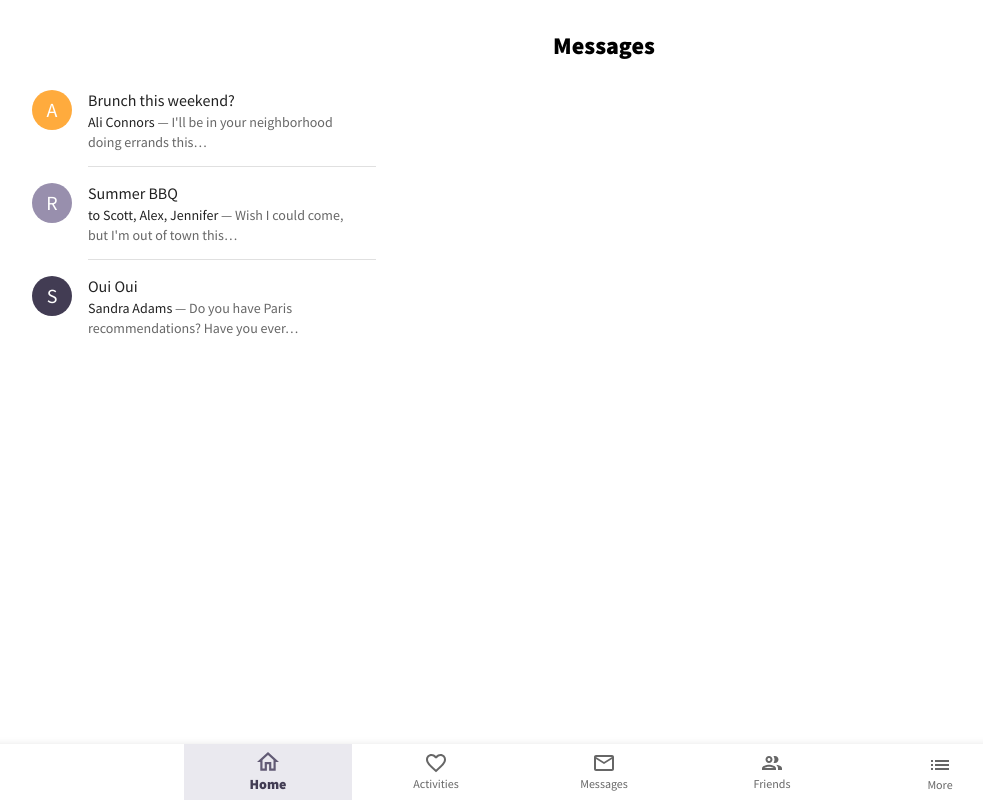
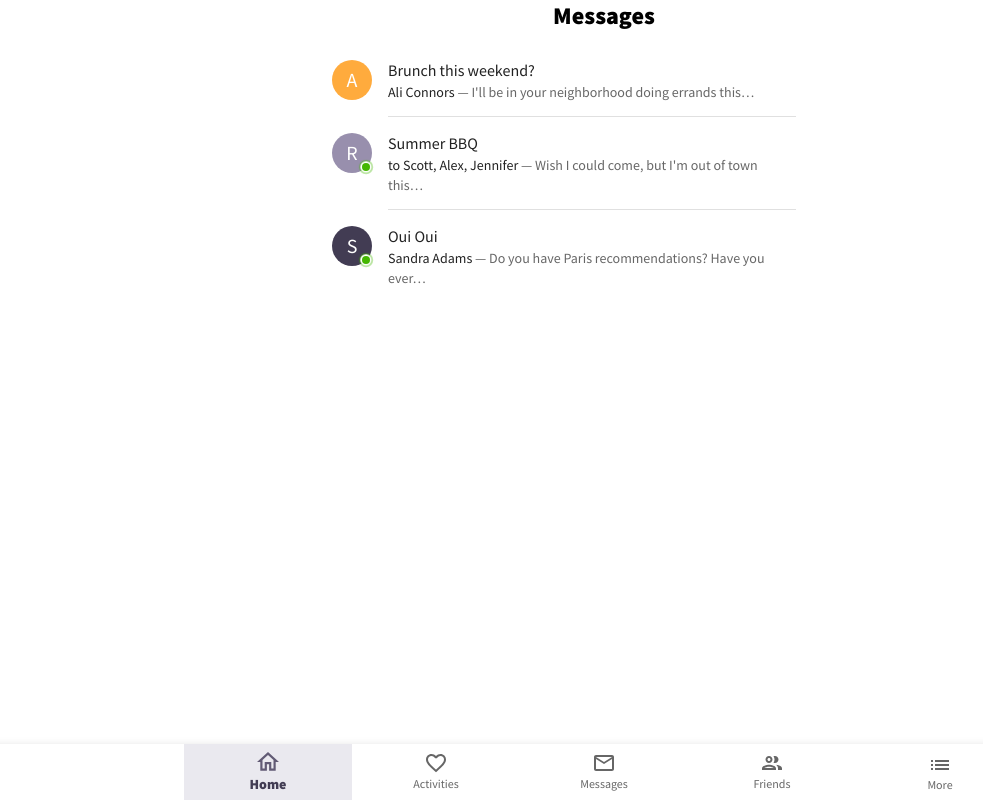
Before and after one commit to juliasut/Retired-Not-Tired, a React (Create React App) app: page /messages in a window 1280 px wide. Shown: the whole page, without its empty margins (36-1019 px from the left). Built offline with nearby package versions, Linux system fonts and the light colour scheme; no server answers; sample sign-in values are in the browser's storage.

Commit message:
Create hardcoded onlineavatar

```diff
--- /dev/null
+++ b/src/components/BadgeAvatar.jsx
@@ -0,0 +1,46 @@
+import { styled } from '@mui/material/styles';
+import Badge from '@mui/material/Badge';
+import Stack from '@mui/material/Stack';
+
+const StyledBadge = styled(Badge)(({ theme }) => ({
+  '& .MuiBadge-badge': {
+    backgroundColor: '#44b700',
+    color: '#44b700',
+    boxShadow: `0 0 0 2px ${theme.palette.background.paper}`,
+    '&::after': {
+      position: 'absolute',
+      top: 0,
+      left: 0,
+      width: '100%',
+      height: '100%',
+      borderRadius: '50%',
+      animation: 'ripple 1.2s infinite ease-in-out',
+      border: '1px solid currentColor',
+      content: '""',
+    },
+  },
+  '@keyframes ripple': {
+    '0%': {
+      transform: 'scale(.8)',
+      opacity: 1,
+    },
+    '100%': {
+      transform: 'scale(2.4)',
+      opacity: 0,
+    },
+  },
+}));
+
+export default function BadgeAvatar({avatar}) {
+  return (
+    <Stack direction="row" spacing={2}>
+      <StyledBadge
+        overlap="circular"
+        anchorOrigin={{ vertical: 'bottom', horizontal: 'right' }}
+        variant="dot"
+      >
+        {avatar}
+      </StyledBadge>
+    </Stack>
+  );
+}
--- a/src/pages/Messages/Messages.jsx
+++ b/src/pages/Messages/Messages.jsx
@@ -7,12 +7,17 @@
 import Typography from '@mui/material/Typography';
 import PageTitleTypography from '../../components/PageTitleTypography';
 import { Container } from '@mui/system';
+import BadgeAvatar from '../../components/BadgeAvatar';
 
 export default function Messages() {
   return (
-    <Container sx={{ pt: '30px' }}>
+    <Container
+      component="main"
+      maxWidth="sm"
+      sx={{ minHeight: '100vh', paddingBottom: '60px' }}
+    >
       <PageTitleTypography>Messages</PageTitleTypography>
-      <List sx={{ width: '100%', maxWidth: 360, bgcolor: 'background.paper' }}>
+      <List sx={{ width: '100%', maxWidth: 480, bgcolor: 'background.paper' }}>
         <ListItem alignItems="flex-start">
           <ListItemAvatar>
             <Avatar alt="Remy Sharp" src="" sx={{ bgcolor: '#ffab3d' }}>
@@ -39,6 +44,8 @@
         <Divider variant="inset" component="li" />
         <ListItem alignItems="flex-start">
           <ListItemAvatar>
+            <BadgeAvatar
+              avatar={
                 <Avatar
                   alt="Travis Howard"
                   src=""
@@ -46,6 +53,8 @@
                 >
                   R
                 </Avatar>
+              }
+            />
           </ListItemAvatar>
           <ListItemText
             primary="Summer BBQ"
@@ -67,9 +76,17 @@
         <Divider variant="inset" component="li" />
         <ListItem alignItems="flex-start">
           <ListItemAvatar>
-            <Avatar alt="Cindy Baker" src="" sx={{ bgcolor: 'primary.dark' }}>
+            <BadgeAvatar
+              avatar={
+                <Avatar
+                  alt="Cindy Baker"
+                  src=""
+                  sx={{ bgcolor: 'primary.dark' }}
+                >
                   S
                 </Avatar>
+              }
+            />
           </ListItemAvatar>
           <ListItemText
             primary="Oui Oui"
```
Lines whose indentation alone changed are shown as unchanged.
